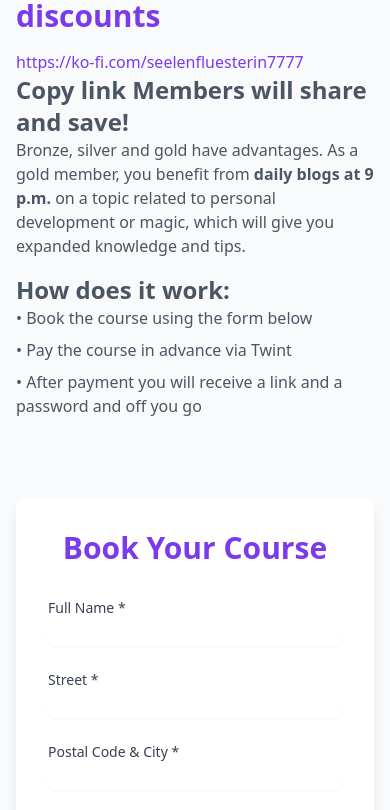
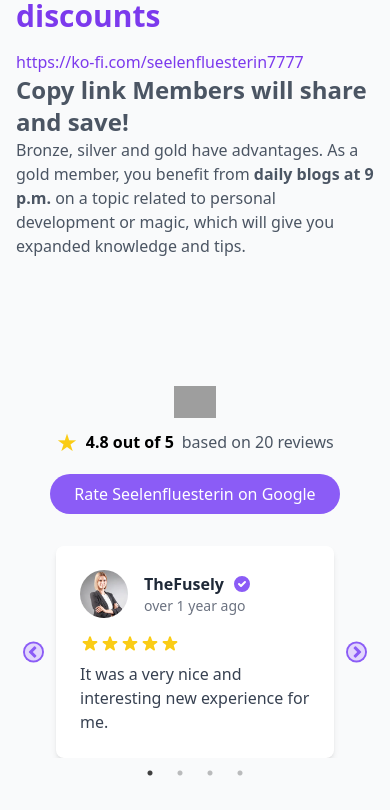
Before and after one commit to WebDeveloper333-666-999/CoachingPage, a React (Vite) app: page /prices in a window 390 px wide. Shown: the part 3894-4704 px from the top of the page. Built offline with nearby package versions, Linux system fonts and the light colour scheme; grey boxes are pictures that could not be loaded.

Commit message:
modified prices

```diff
--- a/src/pages/Prices.tsx
+++ b/src/pages/Prices.tsx
@@ -1,5 +1,6 @@
 import React from 'react';
 import BookingForm from '../components/BookingForm';
+import ReviewsSection from '../container/ReviewsSection';
 
 const Prices: React.FC = () => {
 
@@ -100,7 +101,7 @@ const Prices: React.FC = () => {
           <div className="py-16" data-aos="fade-right">
             <div className="max-w-7xl mx-auto px-4 sm:px-6 lg:px-8">
               <div className="lg:flex lg:items-center lg:justify-between lg:space-x-12">
-                <div className="lg:w-1/2 md:order-2">
+                <div className="lg:w-1/2 md:order-1">
                   <div className="relative">
                     <img
                       src="/src/assets/images/prices3.webp"
@@ -110,7 +111,7 @@ const Prices: React.FC = () => {
                   </div>
                 </div>
 
-                <div className="mt-10 lg:mt-0 lg:w-1/2 md:order-1">
+                <div className="mt-10 lg:mt-0 lg:w-1/2 md:order-2">
                   <h2 className="text-3xl font-bold text-purple-600 mb-4">Prices - Animal Communication</h2>
 
                   <div className='mb-4'>
@@ -127,14 +128,14 @@ const Prices: React.FC = () => {
 
           {/* Become a Seelenfluesterin member and receive more tips, tricks and discounts */}
           <div className="grid md:grid-cols-2 gap-8 items-center" data-aos="fade-left">
-            <div className="md:order-1">
+            <div className="md:order-2">
               <img
                 src="/src/assets/images/prices4.webp"
                 alt="Energetic Healing"
                 className="rounded-lg shadow-lg"
               />
             </div>
-            <div className="md:order-2">
+            <div className="md:order-1">
               <h2 className="text-3xl font-bold text-purple-600 mb-4">Become a Seelenfluesterin member and receive more tips, tricks and discounts</h2>
 
               <a href='https://ko-fi.com/seelenfluesterin7777' className='text-purple-600'>https://ko-fi.com/seelenfluesterin7777</a>
@@ -146,19 +147,11 @@ const Prices: React.FC = () => {
                       <li>Bronze, silver and gold have advantages. As a gold member, you benefit from <b>daily blogs at 9 p.m.</b> on a topic related to personal development or magic, which will give you expanded knowledge and tips.</li>
                     </ul>
               </div>
-
-              <div className='mb-4'>
-                <h3 className="text-2xl font-bold text-gray-600 ">How does it work:</h3>
-
-                <ul className="space-y-2 text-gray-600">
-                  <li>• Book the course using the form below</li>
-                  <li>• Pay the course in advance via Twint</li>
-                  <li>• After payment you will receive a link and a password and off you go</li>
-                </ul>
-              </div>
             </div>
           </div>
         </section>
+
+        <ReviewsSection />
 
         {/* Booking Form Section */}
         <section className="mt-16 bg-white rounded-lg shadow-lg p-8" data-aos="fade-up">
```
